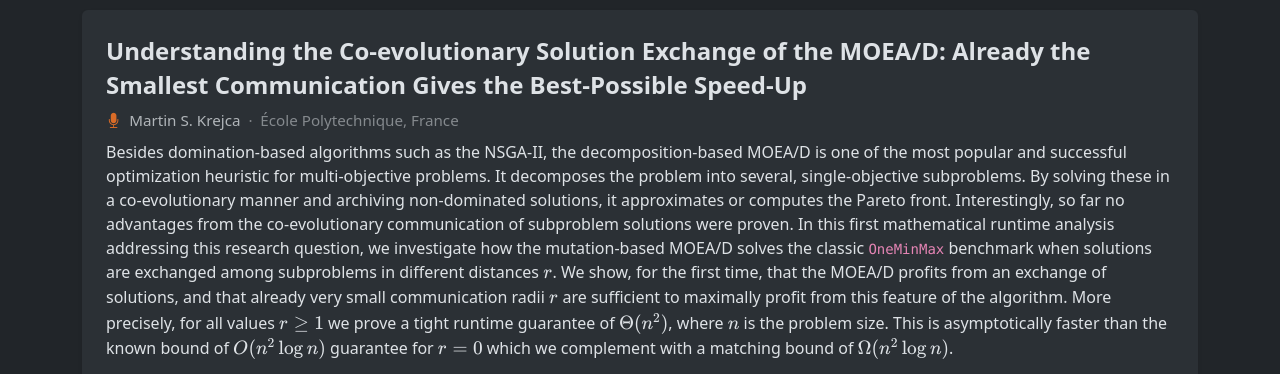
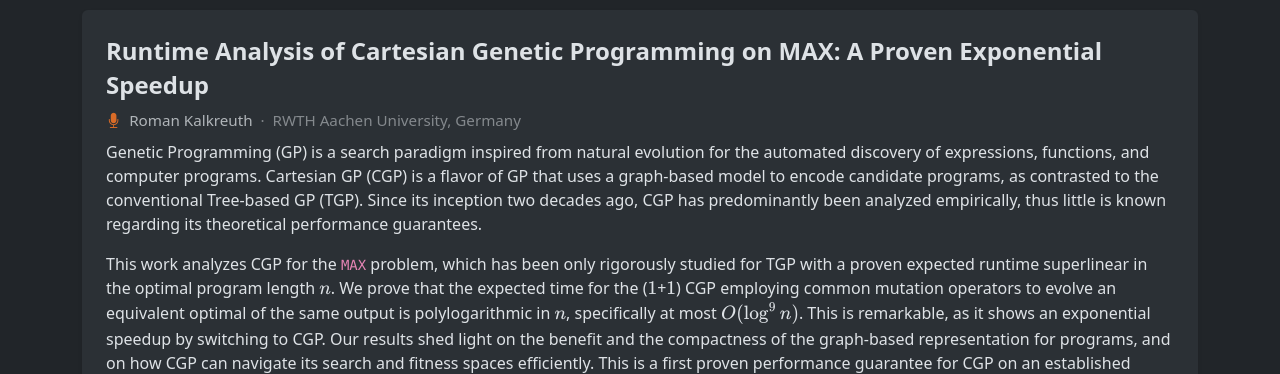
Before and after one commit to ThRaSH-Seminars/ThRaSH-Seminars.github.io, a plain HTML site: page index.html in a window 1280 px wide. Shown: the part 600-974 px from the top of the page. Drawn offline with nearby package versions, Linux system fonts and the light colour scheme.

Commit message:
next talk update

```diff
--- a/index.html
+++ b/index.html
@@ -118,19 +118,39 @@
                 <div class="card-body justify-content-center p-4">
 
                   <h2 class="talk-title fs-4 fw-bold">
-		    Understanding the Co-evolutionary Solution Exchange of the MOEA/D: Already the Smallest Communication Gives the Best-Possible Speed-Up
+		    Runtime Analysis of Cartesian Genetic Programming on MAX: A Proven Exponential Speedup
                 </h2>
                 <div class="speaker my-2"><i class="bi bi-mic-fill me-1"></i>
-		  Martin S. Krejca
-                  <span class="text-body-tertiary"> &nbsp;·&nbsp; École Polytechnique, France </span>
+		  Roman Kalkreuth
+                  <span class="text-body-tertiary"> &nbsp;·&nbsp; RWTH Aachen University, Germany </span>
                 </div>
                 <!--<p> Abstract (TBA).</p>-->
 		  <p>
-		    Besides domination-based algorithms such as the NSGA-II, the decomposition-based MOEA/D is one of the most popular and successful optimization heuristic for multi-objective problems. It decomposes the problem into several, single-objective subproblems. By solving these in a co-evolutionary manner and archiving non-dominated solutions, it approximates or computes the Pareto front. Interestingly, so far no advantages from the co-evolutionary communication of subproblem solutions were proven. In this first mathematical runtime analysis addressing this research question, we investigate how the mutation-based MOEA/D solves the classic <code>OneMinMax</code> benchmark when solutions are exchanged among subproblems in different distances \(r\). We show, for the first time, that the MOEA/D profits from an exchange of solutions, and that already very small communication radii \(r\) are sufficient to maximally profit from this feature of the algorithm. More precisely, for all values \(r \ge 1\) we prove a tight runtime guarantee of \(\Theta(n^2)\), where \(n\) is the problem size. This is asymptotically faster than the known bound of \(O(n^2 \log n)\) guarantee for \(r=0\) which we complement with a matching bound of \(\Omega(n^2 \log n)\).
+Genetic Programming (GP) is a search paradigm inspired from natural evolution
+for the automated discovery of expressions, functions, and computer
+programs. Cartesian GP (CGP) is a flavor of GP that uses a graph-based model to
+encode candidate programs, as contrasted to the conventional Tree-based GP
+(TGP). Since its inception two decades ago, CGP has predominantly been analyzed
+empirically, thus little is known regarding its theoretical performance guarantees.
+            </p>
+            <p>
+This work analyzes CGP for the <code>MAX</code> problem, which has been only
+rigorously studied for TGP with a proven expected runtime superlinear in the
+optimal program length \(n\). We prove that the expected time for
+the (\(1\)+\(1\)) CGP employing common mutation operators to evolve an equivalent
+optimal of the same output is polylogarithmic in \(n\), specifically
+at most \(O(\log^9{n})\). This is remarkable, as it shows an
+exponential speedup by switching to CGP.
+
+Our results shed light on the benefit and the compactness of the graph-based
+representation for programs, and on how CGP can navigate its
+search and fitness spaces efficiently. This is a first proven performance
+guarantee for CGP on an established benchmark problem. Experiments
+complement our theoretical findings.
             </p>
                 <div class="speaker my-2">
                 <i class="bi bi-clock me-1"></i>
-                    Tuesday, Nov 24 at 16:00 CET
+                    Tuesday, Dec 1 at 16:00 CET
                 <a href="https://uni-passau.zoom-x.de/j/64779445248?pwd=ffFmeSI6Mb0YbSjbpxTam3N6Q5hIwK.1" class="btn btn-season mx-3" target="_blank" rel="noopener">
                     <i class="bi bi-camera-video-fill me-2"></i>
                     Join the seminar
```
